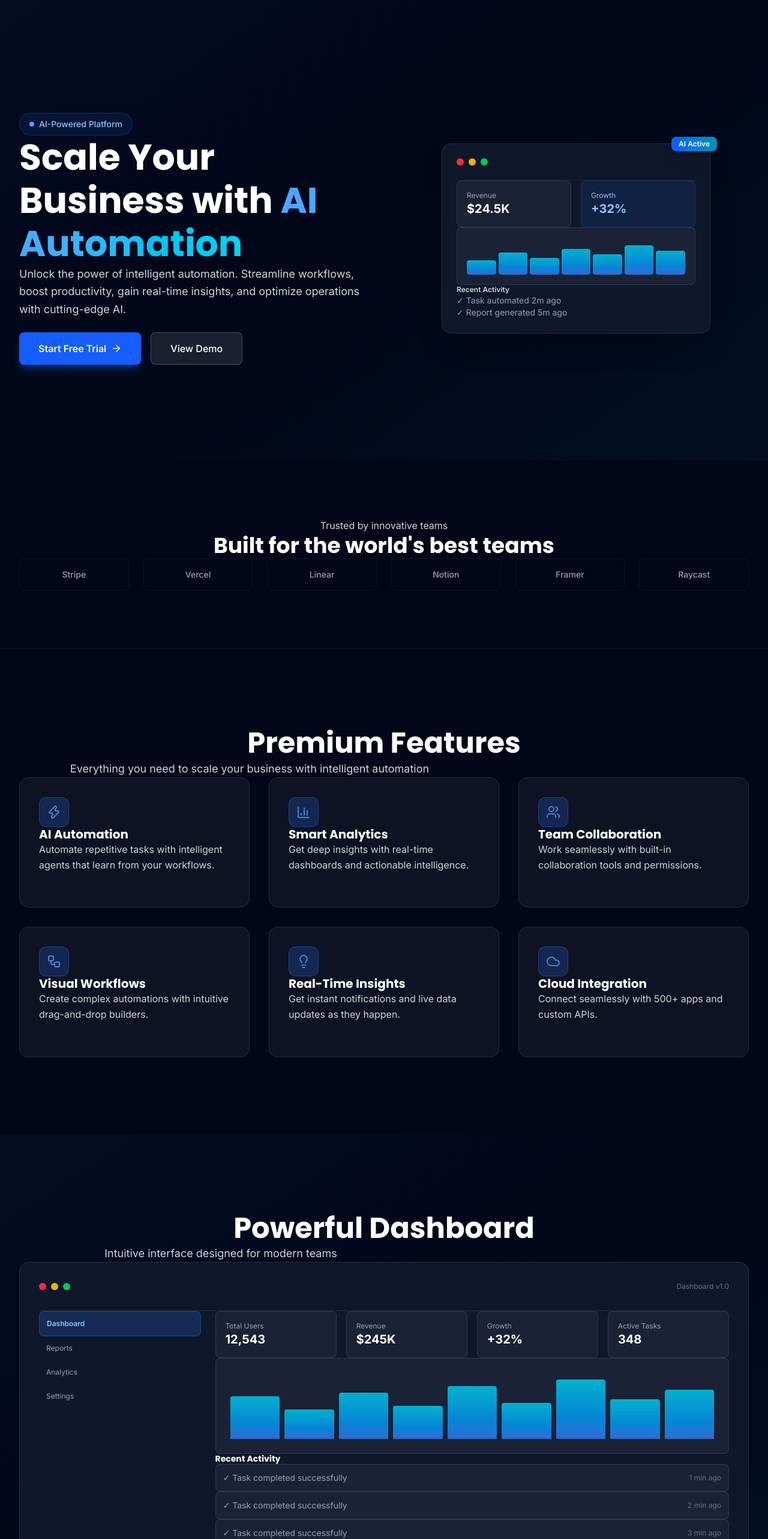
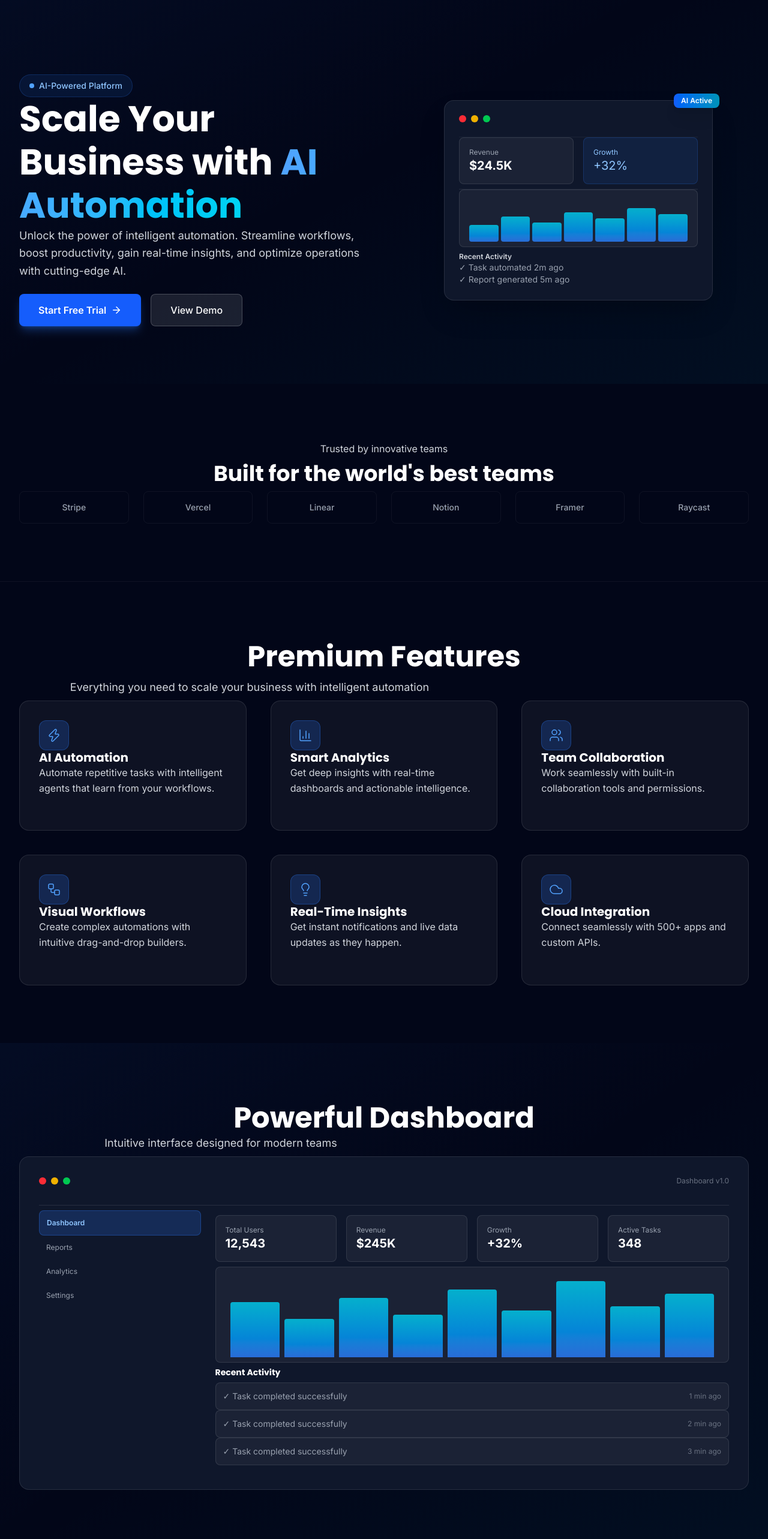
Before and after one commit to Muhammadimam156/modern-ai-platform, a Next.js app: page / in a window 1280 px wide. Shown: the part 100-2666 px from the top of the page at 60% size. Built offline with nearby package versions, Linux system fonts and the light colour scheme.

Commit message:
refactor: adjust padding and margin for improved layout consistency across components

```diff
--- a/app/components/DashboardPreview.tsx
+++ b/app/components/DashboardPreview.tsx
@@ -4,8 +4,8 @@ import { motion } from 'framer-motion';
 
 export default function DashboardPreview() {
   return (
-    <section className="w-full bg-slate-950 overflow-x-hidden flex justify-center">
-      <div className="relative w-full max-w-7xl px-6 lg:px-8 py-20 lg:py-32">
+    <section className="w-full bg-slate-950 overflow-x-hidden flex justify-center mb-0">
+      <div className="relative w-full max-w-7xl px-6 lg:px-8 py-12 lg:py-24">
         {/* Background gradient */}
         <div className="absolute inset-0 bg-linear-to-br from-blue-500/5 via-transparent to-cyan-500/5 pointer-events-none" />
 
@@ -19,7 +19,7 @@ export default function DashboardPreview() {
           <h2 className="text-3xl sm:text-4xl lg:text-5xl font-bold mb-4 text-white">
             Powerful Dashboard
           </h2>
-          <p className="text-base sm:text-lg text-gray-300 max-w-2xl mx-auto">
+          <p className="text-base sm:text-lg text-gray-300 max-w-2xl mx-auto pb-2">
             Intuitive interface designed for modern teams
           </p>
         </motion.div>
@@ -46,7 +46,8 @@ export default function DashboardPreview() {
             <div className="grid grid-cols-1 lg:grid-cols-4 gap-6">
               {/* Sidebar */}
               <div className="lg:col-span-1">
-                <div className="space-y-3">
+                <div className="space-y-3 py-2">
+
                   <div className="p-3 bg-blue-500/20 rounded-lg border border-blue-500/30 cursor-pointer">
                     <p className="text-xs font-semibold text-blue-300">Dashboard</p>
                   </div>
@@ -59,9 +60,9 @@ export default function DashboardPreview() {
               </div>
 
               {/* Main Content */}
-              <div className="lg:col-span-3 space-y-6">
+              <div className="lg:col-span-3 space-y-6 py-2">
                 {/* Stats Grid */}
-                <div className="grid grid-cols-2 lg:grid-cols-4 gap-4">
+                <div className="grid grid-cols-2 lg:grid-cols-4 gap-4 py-2">
                   {[
                     { label: 'Total Users', value: '12,543' },
                     { label: 'Revenue', value: '$245K' },
@@ -76,7 +77,7 @@ export default function DashboardPreview() {
                 </div>
 
                 {/* Chart Area */}
-                <div className="bg-white/5 border border-white/10 rounded-lg p-6 h-40 flex items-end justify-between gap-2">
+                <div className="bg-white/5 border border-white/10 rounded-lg p-6 h-40 flex items-end justify-between gap-2 py-2">
                   {[65, 45, 70, 50, 80, 55, 90, 60, 75].map((h, i) => (
                     <div
                       key={i}
@@ -87,10 +88,10 @@ export default function DashboardPreview() {
                 </div>
 
                 {/* Activity List */}
-                <div className="space-y-3">
-                  <h4 className="text-sm font-semibold text-white">Recent Activity</h4>
+                <div className="space-y-3 ">
+                  <h4 className="text-sm font-semibold text-white py-2">Recent Activity</h4>
                   {[1, 2, 3].map((i) => (
-                    <div key={i} className="flex items-center justify-between p-3 bg-white/5 border border-white/10 rounded-lg hover:border-white/20 transition-colors">
+                    <div key={i} className="flex items-center justify-between p-3 bg-white/5 border border-white/10 rounded-lg hover:border-white/20 transition-colors mb-2">
                       <span className="text-xs sm:text-sm text-gray-400">✓ Task completed successfully</span>
                       <span className="text-xs text-gray-500">{i} min ago</span>
                     </div>
--- a/app/components/Features.tsx
+++ b/app/components/Features.tsx
@@ -38,8 +38,8 @@ export default function Features() {
   ];
 
   return (
-    <section id="features" className="w-full bg-slate-950 flex justify-center">
-      <div className="w-full max-w-7xl px-6 lg:px-8 py-20 lg:py-32">
+    <section id="features" className="w-full bg-slate-950 flex justify-center mb-0">
+      <div className="w-full max-w-7xl px-6 lg:px-8 py-12 lg:py-24">
         <motion.div
           initial={{ opacity: 0, y: 20 }}
           whileInView={{ opacity: 1, y: 0 }}
@@ -47,15 +47,15 @@ export default function Features() {
           viewport={{ once: true }}
           className="text-center mb-16 lg:mb-24"
         >
-          <h2 className="text-3xl sm:text-4xl lg:text-5xl font-bold mb-4 text-white">
+          <h2 className="text-3xl sm:text-4xl lg:text-5xl font-bold mb-4 text-white pb-2">
             Premium Features
           </h2>
-          <p className="text-base sm:text-lg text-gray-300 max-w-3xl mx-auto">
+          <p className="text-base sm:text-lg text-gray-300 max-w-3xl mx-auto pb-2">
             Everything you need to scale your business with intelligent automation
           </p>
         </motion.div>
 
-        <div className="grid grid-cols-1 md:grid-cols-2 lg:grid-cols-3 gap-6 lg:gap-8">
+        <div className="grid grid-cols-1 md:grid-cols-2 lg:grid-cols-3 gap-8 lg:gap-10">
           {features.map((feature, idx) => {
             const Icon = feature.icon;
             return (
@@ -65,7 +65,7 @@ export default function Features() {
                 whileInView={{ opacity: 1, y: 0 }}
                 transition={{ delay: idx * 0.1, duration: 0.6 }}
                 viewport={{ once: true }}
-                className="group h-full flex flex-col relative bg-white/5 border border-white/10 rounded-2xl p-6 sm:p-8 hover:border-blue-500/40 hover:bg-blue-500/5 transition-all duration-300"
+                className="group h-full flex flex-col relative bg-white/5 border border-white/10 rounded-2xl p-6 sm:p-8 hover:border-blue-500/40 hover:bg-blue-500/5 transition-all duration-300 overflow-hidden"
               >
                 <div className="mb-6 inline-flex p-3 bg-blue-500/20 rounded-xl border border-blue-500/30 group-hover:border-blue-500/50 transition-all w-fit">
                   <Icon className="text-blue-400 group-hover:text-blue-300 transition-colors" size={24} strokeWidth={1.5} />
--- a/app/components/FinalCTA.tsx
+++ b/app/components/FinalCTA.tsx
@@ -5,11 +5,11 @@ import { ArrowRight } from 'lucide-react';
 
 export default function FinalCTA() {
   return (
-    <section id="contact" className="w-full bg-slate-950 relative overflow-x-hidden flex justify-center">
+    <section id="contact" className="w-full bg-slate-950 relative overflow-x-hidden flex justify-center mb-0">
       {/* Background gradient */}
       <div className="absolute inset-0 bg-linear-to-br from-blue-500/5 via-transparent to-cyan-500/5 pointer-events-none" />
 
-      <div className="relative w-full max-w-4xl px-6 lg:px-8 py-24 lg:py-32 mx-auto">
+      <div className="relative w-full max-w-4xl px-6 lg:px-8 py-12 lg:py-24 mx-auto">
         <motion.div
           initial={{ opacity: 0, y: 30 }}
           whileInView={{ opacity: 1, y: 0 }}
@@ -33,7 +33,7 @@ export default function FinalCTA() {
             whileInView={{ opacity: 1, y: 0 }}
             transition={{ delay: 0.2, duration: 0.8 }}
             viewport={{ once: true }}
-            className="flex flex-col sm:flex-row gap-4 justify-center pt-4"
+            className="flex flex-col sm:flex-row gap-4 justify-center py-4"
           >
             <button className="bg-blue-600 hover:bg-blue-700 active:bg-blue-800 text-white px-8 sm:px-10 py-4 rounded-lg font-semibold transition-all duration-200 flex items-center justify-center gap-2 group text-base sm:text-lg shadow-lg shadow-blue-500/30 hover:shadow-blue-500/50">
               Start Your Free Trial
--- a/app/components/Footer.tsx
+++ b/app/components/Footer.tsx
@@ -22,7 +22,7 @@ export default function Footer() {
 
   return (
     <footer className="w-full bg-slate-950 border-t border-white/5 flex justify-center">
-      <div className="w-full max-w-7xl px-6 lg:px-8">
+      <div className="w-full max-w-7xl px-6 lg:px-8 py-12 lg:py-24">
         {/* Main Footer */}
         <div className="py-16 lg:py-20 grid grid-cols-2 sm:grid-cols-3 lg:grid-cols-5 gap-8 lg:gap-12">
           {/* Brand */}
--- a/app/components/Hero.tsx
+++ b/app/components/Hero.tsx
@@ -5,18 +5,18 @@ import { ArrowRight } from 'lucide-react';
 
 export default function Hero() {
   return (
-    <section className="w-full relative bg-slate-950 overflow-x-hidden flex justify-center pt-24 lg:pt-32">
+    <section className="w-full relative bg-slate-950 overflow-x-hidden flex justify-center pt-24 lg:pt-32 mb-0">
       {/* Background gradient */}
       <div className="absolute inset-0 bg-linear-to-br from-blue-500/5 via-transparent to-cyan-500/5 pointer-events-none" />
 
-      <div className="relative w-full max-w-7xl px-6 lg:px-8 py-16 lg:py-40">
-        <div className="grid grid-cols-1 lg:grid-cols-2 gap-8 lg:gap-16 items-center">
+      <div className="relative w-full max-w-7xl px-6 lg:px-8 py-12 lg:py-24">
+        <div className="grid grid-cols-1 lg:grid-cols-2 gap-12 lg:gap-20 items-center">
           {/* Left Content */}
           <motion.div
             initial={{ opacity: 0 }}
             animate={{ opacity: 1 }}
             transition={{ duration: 0.8 }}
-            className="space-y-6 w-full"
+            className="space-y-8 w-full"
           >
             {/* Badge */}
             <motion.div
@@ -44,7 +44,7 @@ export default function Hero() {
               initial={{ opacity: 0, y: 20 }}
               animate={{ opacity: 1, y: 0 }}
               transition={{ delay: 0.3, duration: 0.8 }}
-              className="text-base sm:text-lg text-gray-300 leading-relaxed max-w-xl"
+              className="text-base sm:text-lg text-gray-300 leading-relaxed max-w-l gap-6 "
             >
               Unlock the power of intelligent automation. Streamline workflows, boost productivity, gain real-time insights, and optimize operations with cutting-edge AI.
             </motion.p>
@@ -83,21 +83,21 @@ export default function Hero() {
                 </div>
 
                 {/* Dashboard content */}
-                <div className="space-y-6">
+                <div className="space-y-6 overflow-hidden gap-7">
                   {/* Stats */}
-                  <div className="grid grid-cols-2 gap-4">
+                  <div className="grid grid-cols-2 gap-4 pb-2 border-b border-white/10">
                     <div className="bg-white/5 border border-white/10 rounded-lg p-4">
                       <p className="text-xs text-gray-400 mb-2">Revenue</p>
                       <p className="text-xl font-bold text-white">$24.5K</p>
                     </div>
                     <div className="bg-blue-500/10 border border-blue-500/20 rounded-lg p-4">
                       <p className="text-xs text-blue-300 mb-2">Growth</p>
-                      <p className="text-xl font-bold text-blue-300">+32%</p>
+                      <p className="text-xl font-bol text-blue-300">+32%</p>
                     </div>
                   </div>
 
                   {/* Chart */}
-                  <div className="bg-white/5 border border-white/10 rounded-lg p-4 h-24 flex items-end justify-center gap-1">
+                  <div className="bg-white/5 border rounded-lg p-4 h-24 flex items-end justify-center gap-1 pb-2 border-b border-white/10">
                     {[40, 60, 45, 70, 55, 80, 65].map((h, i) => (
                       <div
                         key={i}
@@ -108,7 +108,7 @@ export default function Hero() {
                   </div>
 
                   {/* Activity */}
-                  <div className="space-y-2">
+                  <div className="space-y-2 pt-2  ">
                     <p className="text-xs font-semibold text-gray-300">Recent Activity</p>
                     <p className="text-sm text-gray-400">✓ Task automated 2m ago</p>
                     <p className="text-sm text-gray-400">✓ Report generated 5m ago</p>
--- a/app/components/TrustedBy.tsx
+++ b/app/components/TrustedBy.tsx
@@ -6,8 +6,8 @@ export default function TrustedBy() {
   const companies = ['Stripe', 'Vercel', 'Linear', 'Notion', 'Framer', 'Raycast'];
 
   return (
-    <section className="w-full bg-slate-950 border-b border-white/5 flex justify-center">
-      <div className="w-full max-w-7xl px-6 lg:px-8 py-16 lg:py-24">
+    <section className="w-full bg-slate-950 border-b border-white/5 flex justify-center mb-0">
+      <div className="w-full max-w-7xl px-6 lg:px-8 py-12 lg:py-24">
         <motion.div
           initial={{ opacity: 0 }}
           whileInView={{ opacity: 1 }}
@@ -16,7 +16,7 @@ export default function TrustedBy() {
           className="text-center mb-12 lg:mb-16"
         >
           <p className="text-sm sm:text-base text-gray-300 mb-2">Trusted by innovative teams</p>
-          <h2 className="text-2xl sm:text-3xl lg:text-4xl font-bold text-white">Built for the world's best teams</h2>
+          <h2 className="text-2xl sm:text-3xl lg:text-4xl font-bold text-white py-2">Built for the world's best teams</h2>
         </motion.div>
 
         <motion.div
```
Also changed, not shown: app/components/Benefits.tsx (+14 -14 lines), app/components/FAQ.tsx (+8 -8 lines), app/components/Pricing.tsx (+9 -15 lines), app/components/Testimonials.tsx (+7 -7 lines).
